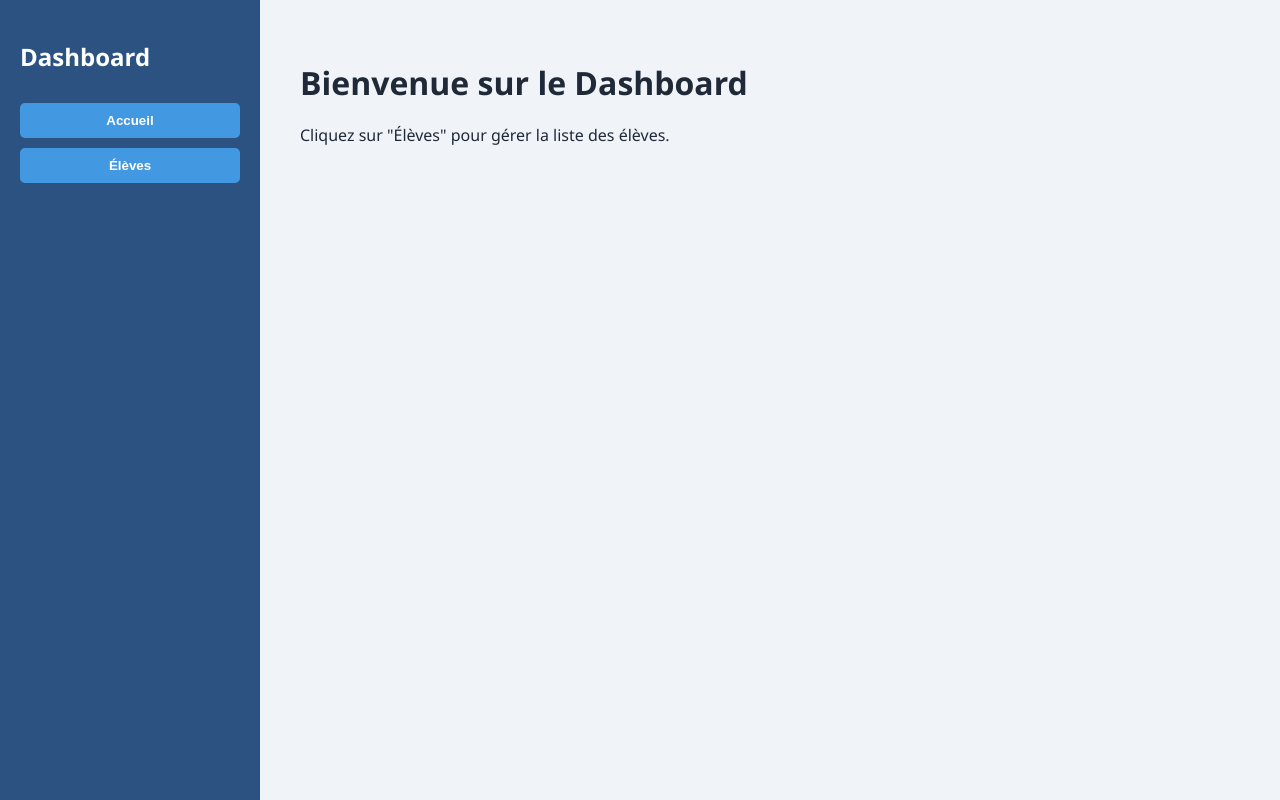
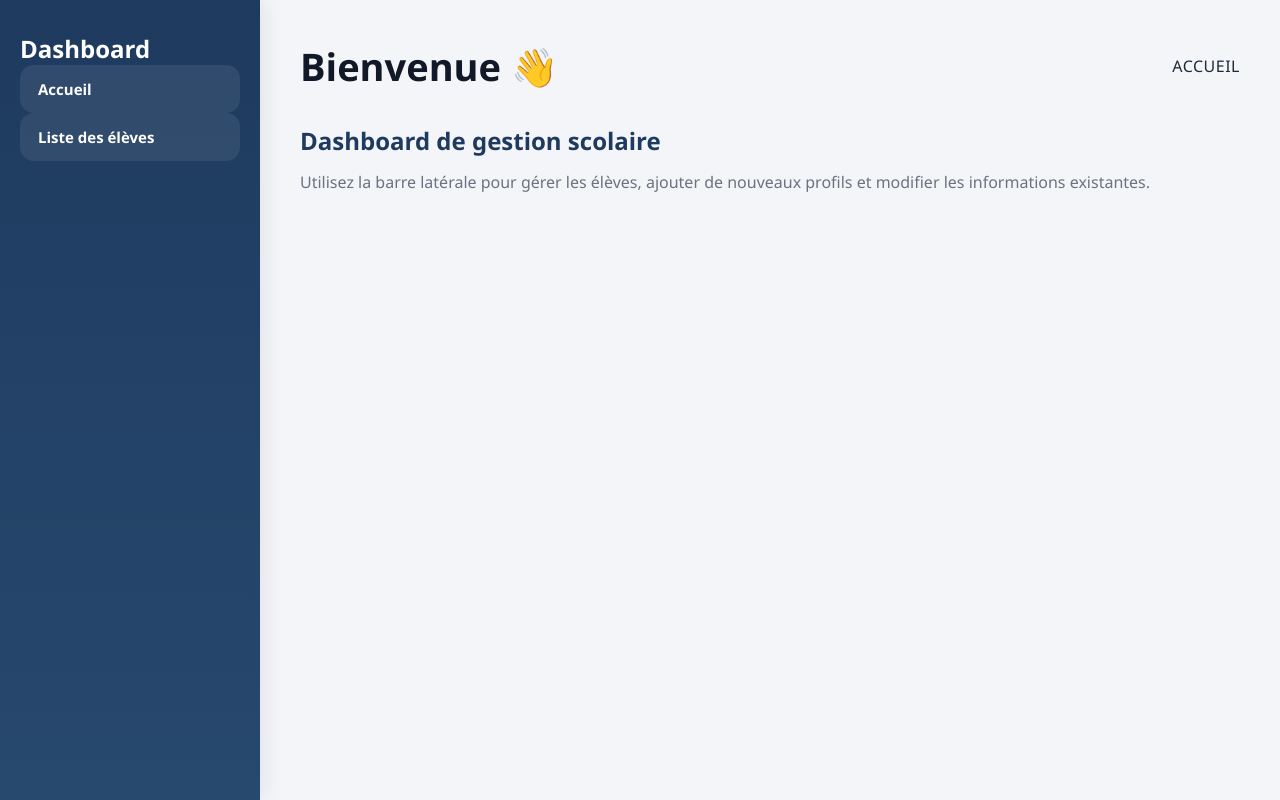
Before and after one commit to SansAsh/EHRGM, a FastAPI app: page / in a window 1280 px wide. Run offline with FastAPI, Linux system fonts and the light colour scheme.

Commit message:
refonte de la logique des controlleur et de l'affichage

```diff
--- a/projet/controllers/home_controller.py
+++ b/projet/controllers/home_controller.py
@@ -6,5 +6,7 @@ router = APIRouter()
 templates = Jinja2Templates(directory="templates")
 
 @router.get("/", response_class=HTMLResponse)
-async def index(request: Request):
-    return templates.TemplateResponse("index.html", {"request": request})
+def home(request: Request):
+    return templates.TemplateResponse("home.html", {
+        "request": request
+    })
--- a/projet/static/css/style.css
+++ b/projet/static/css/style.css
@@ -1,81 +1,158 @@
-body {
-    font-family: 'Segoe UI', Tahoma, Geneva, Verdana, sans-serif;
-    background: #f0f4f8;
+* {
     margin: 0;
     padding: 0;
+    box-sizing: border-box;
+    font-family: "Segoe UI", Tahoma, Geneva, Verdana, sans-serif;
+}
+
+body {
+    background: #f3f5f9;
     color: #1f2937;
 }
 
 .container {
     display: flex;
-    height: 100vh;
+    min-height: 100vh;
 }
 
+/* Sidebar */
 .sidebar {
-    background-color: #2c5282;
-    color: #fff;
-    padding: 20px;
-    width: 220px;
+    width: 260px;
+    background: linear-gradient(180deg, #1e3a5f 0%, #27496d 100%);
+    color: white;
+    padding: 32px 20px;
     display: flex;
     flex-direction: column;
-    align-items: flex-start;
+    box-shadow: 4px 0 20px rgba(0,0,0,0.08);
 }
 
-.sidebar h2 {
-    margin-bottom: 30px;
+.sidebar-logo h2 {
+    font-size: 30px;
+    margin-bottom: 8px;
+    font-weight: 700;
+}
+
+.sidebar-logo p {
+    color: rgba(255,255,255,0.75);
+    margin-bottom: 40px;
+    font-size: 14px;
+}
+
+.sidebar-nav {
+    display: flex;
+    flex-direction: column;
+    gap: 14px;
 }
 
 .sidebar-btn {
-    background-color: #4299e1;
     border: none;
+    background: rgba(255,255,255,0.08);
     color: white;
-    padding: 10px 15px;
-    margin-bottom: 10px;
-    width: 100%;
+    padding: 14px 18px;
+    border-radius: 14px;
+    font-size: 15px;
+    font-weight: 600;
     cursor: pointer;
-    font-weight: 600;
-    border-radius: 5px;
-    transition: background-color 0.3s ease;
+    transition: all 0.25s ease;
+    text-align: left;
 }
 
 .sidebar-btn:hover {
-    background-color: #2b6cb0;
+    background: #4ea5ff;
+    transform: translateX(4px);
+    box-shadow: 0 8px 18px rgba(78,165,255,0.3);
 }
 
+/* Main */
 .main-content {
-    flex-grow: 1;
+    flex: 1;
     padding: 40px;
-    overflow-y: auto;
 }
 
-h1 {
-    margin-bottom: 20px;
+.topbar {
+    display: flex;
+    justify-content: space-between;
+    align-items: center;
+    margin-bottom: 32px;
 }
 
-.list {
-    list-style: none;
-    padding-left: 0;
+.topbar h1 {
+    font-size: 38px;
+    color: #111827;
+    font-weight: 700;
 }
 
-.list li {
-    background: #e2e8f0;
-    margin-bottom: 10px;
-    padding: 12px 15px;
-    border-radius: 6px;
+.breadcrumb {
+    text-transform: uppercase;
+    letter-spacing: 0.5px;
 }
 
-button#btn-ajouter {
-    background-color: #48bb78;
-    color: white;
-    border: none;
-    padding: 10px 18px;
-    border-radius: 5px;
-    cursor: pointer;
-    font-weight: 600;
-    margin-bottom: 20px;
-    transition: background-color 0.3s ease;
+td {
+    padding: 18px 16px;
+    border-bottom: 1px solid #e5e7eb;
+    font-size: 15px;
 }
 
-button#btn-ajouter:hover {
-    background-color: #2f855a;
+tbody tr {
+    background: white;
+    transition: background 0.2s ease;
 }
+
+tbody tr:hover {
+    background: #f9fafb;
+}
+
+/* Liens Modifier / Supprimer */
+.table-actions {
+    display: flex;
+    gap: 10px;
+}
+
+.btn-edit,
+.btn-delete {
+    text-decoration: none;
+    padding: 8px 12px;
+    border-radius: 10px;
+    font-size: 14px;
+    font-weight: 600;
+}
+
+.btn-edit {
+    background: #fef3c7;
+    color: #b45309;
+}
+
+.btn-edit:hover {
+    background: #fde68a;
+}
+
+.btn-delete {
+    background: #fee2e2;
+    color: #b91c1c;
+}
+
+.btn-delete:hover {
+    background: #fecaca;
+}
+
+/* Responsive */
+@media (max-width: 900px) {
+    .container {
+        flex-direction: column;
+    }
+
+    .sidebar {
+        width: 100%;
+    }
+
+    .topbar {
+        flex-direction: column;
+        align-items: flex-start;
+        gap: 8px;
+    }
+
+    table {
+        display: block;
+        overflow-x: auto;
+    }
+}
--- /dev/null
+++ b/projet/templates/home.html
@@ -0,0 +1,34 @@
+<!DOCTYPE html>
+<html lang="fr">
+<head>
+    <meta charset="UTF-8">
+    <title>Dashboard</title>
+    <link rel="stylesheet" href="/static/css/style.css">
+</head>
+<body>
+<div class="container">
+    <!-- Sidebar -->
+    <aside class="sidebar">
+        <h2>Dashboard</h2>
+        <button class="sidebar-btn" onclick="location.href='/'">Accueil</button>
+        <button class="sidebar-btn" onclick="location.href='/eleve/'">Liste des élèves</button>
+    </aside>
+
+    <!-- Main content -->
+    <main class="main-content">
+    <div class="topbar">
+        <h1>Bienvenue 👋</h1>
+        <div class="breadcrumb">Accueil</div>
+    </div>
+
+    <div class="content-card">
+        <h2 style="margin-bottom: 12px; color:#1e3a5f;">Dashboard de gestion scolaire</h2>
+        <p style="color:#6b7280; line-height:1.7;">
+            Utilisez la barre latérale pour gérer les élèves, ajouter de nouveaux profils
+            et modifier les informations existantes.
+        </p>
+    </div>
+</main>
+</div>
+</body>
+</html>
--- a/projet/templates/index.html
+++ /dev/null
@@ -1,26 +0,0 @@
-<!DOCTYPE html>
-<html lang="fr">
-<head>
-    <meta charset="UTF-8" />
-    <title>Accueil - Dashboard</title>
-    <link rel="stylesheet" href="/static/css/style.css" />
-</head>
-<body>
-    <div class="container">
-        <nav class="sidebar">
-            <h2>Dashboard</h2>
-            <button id="btn-accueil" class="sidebar-btn">Accueil</button>
-            <button id="btn-eleves" class="sidebar-btn">Élèves</button>
-        </nav>
-
-        <main class="main-content">
-            <h1>Bienvenue sur le Dashboard</h1>
-            <div id="content-area">
-                <p>Cliquez sur "Élèves" pour gérer la liste des élèves.</p>
-            </div>
-        </main>
-    </div>
-
-    <script src="/static/js/index.js"></script>
-</body>
-</html>
```
Also changed, not shown: projet/controllers/eleve_controller.py (+48 -17 lines), projet/main.py (+3 -4 lines), projet/templates/base.html (added, +35 -0 lines), projet/templates/eleve/edit.html (+22 -0 lines), projet/templates/eleve/index.html (+36 -3 lines), projet/templates/eleve/new.html (+22 -0 lines), projet/controllers/note_controller.py (added), projet/controllers/prof_controller.py (added), projet/controllers/specialite_controller.py (added), projet/services/specialite_service.py (added).
